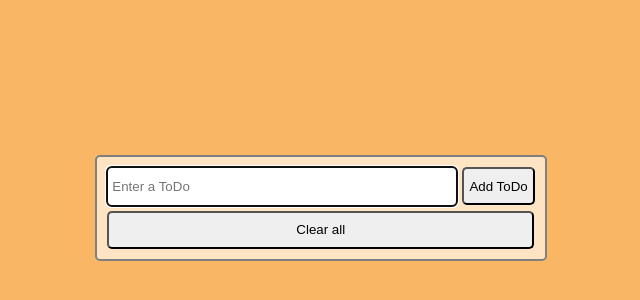
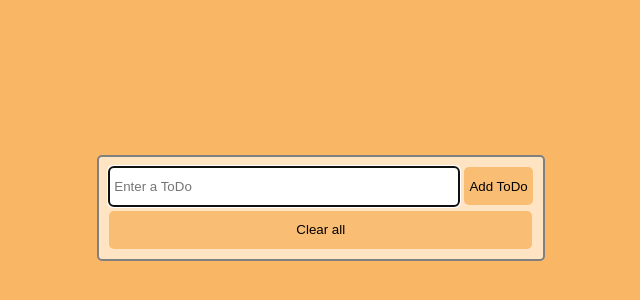
Before and after one commit to UchihaDSenju/react-todo, a React (Vite) app: page / in a window 1280 px wide. Shown: the part 192-492 px from the top of the page, without its empty margins (319-959 px from the left). Built offline with nearby package versions, Linux system fonts and the light colour scheme.

Commit message:
button style changed

```diff
--- a/src/index.css
+++ b/src/index.css
@@ -35,6 +35,12 @@ body{
   border: 2px solid grey;
   border-radius: 5px;
   width: fit-content;
+}
+.container button{
+  border: none;
+  background-color: rgb(249, 189, 116);
+  padding: 10px;
+  border-radius: 2px;
 }
 .inputContainer{
   display: flex;
```
